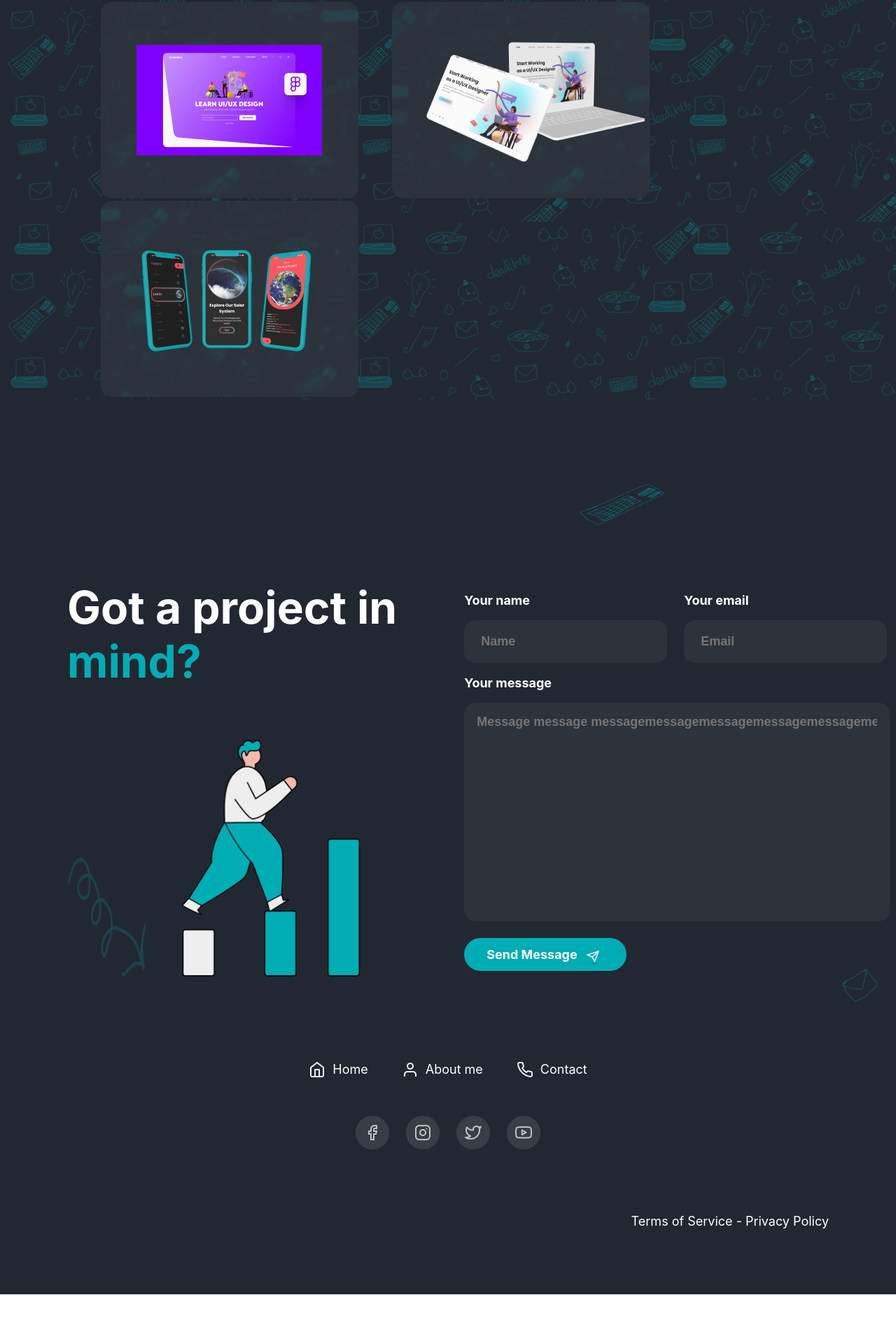
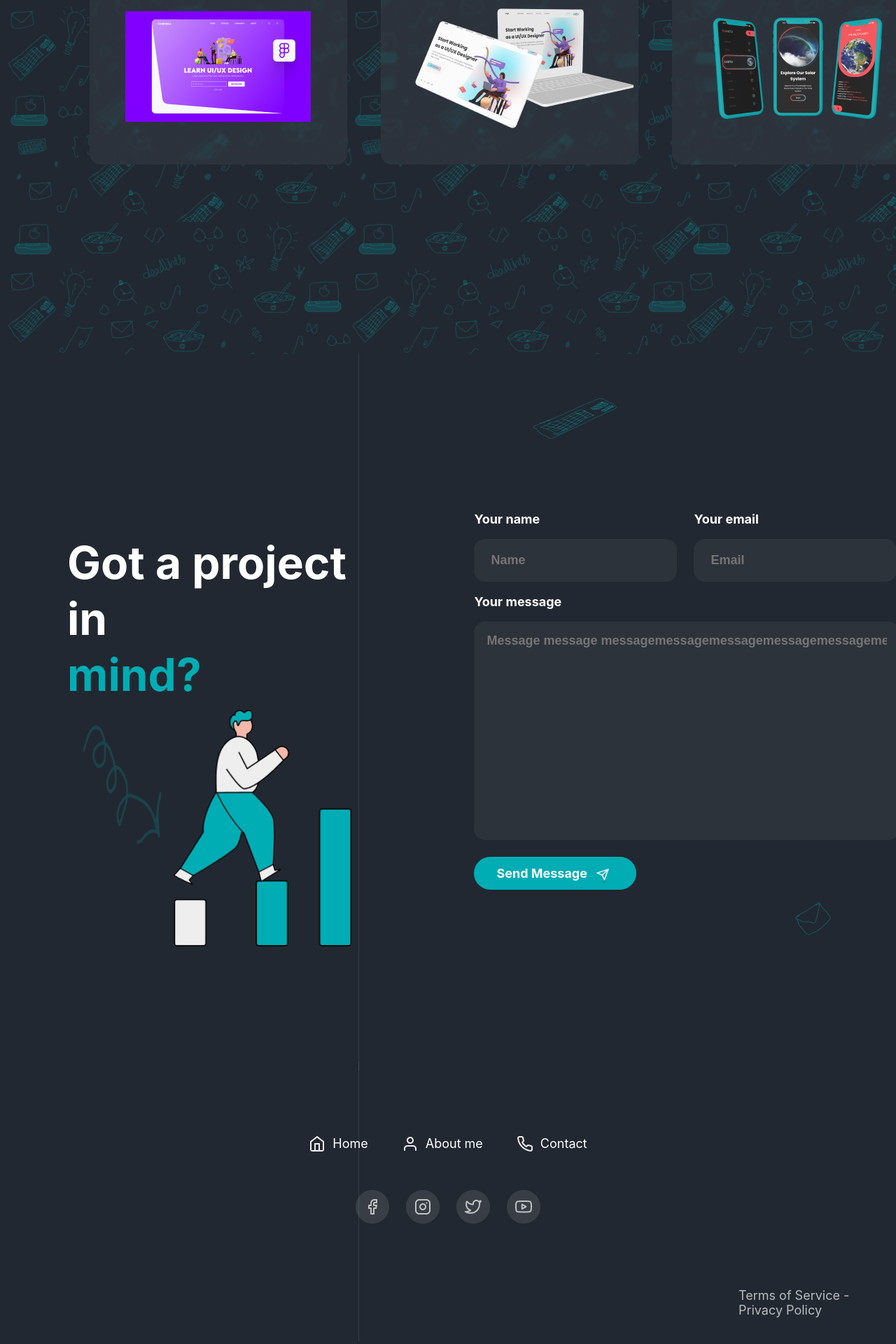
Before and after one commit to ngock2k/ngoc-portfolio, a React (Create React App) app: page / in a window 1280 px wide. Shown: the part 2485-4405 px from the top of the page at 70% size. Before the commit the page ends 4334 px from the top, so only its background shows below. Built offline with nearby package versions, Linux system fonts and the light colour scheme.

Commit message:
Complete fixing Footer, Myrecentwork file and a part of Gotaproject file

```diff
--- a/src/Footer.js
+++ b/src/Footer.js
@@ -3,15 +3,25 @@ export const Footer = () => {
         <div style={{
             display:'flex',
             backgroundColor:'#222831',
-            height:350,
-            width:'100%',
-            paddingTop:100,
+            height:420,
             flexDirection:'column',
             justifyContent:'center'
         }}>
+            <div style={{
+                position:'absolute',
+                paddingLeft:512
+            }}>
+                <img src="images/Line 2.png"
+                style={{
+                width:0.5,
+                height:400,
+                }} />
+            </div>
            <div style={{
             display:'flex',
-            justifyContent:'center'
+            justifyContent:'center',
+            // backgroundColor:'red',
+            paddingTop:100
            }}>
             {[
                 {
@@ -55,7 +65,10 @@ export const Footer = () => {
              <div  style={{
             display:'flex',
             justifyContent:'center',
-            marginTop:38}}>
+            marginTop:38,
+            // backgroundColor:'yellow',
+
+            }}>
             {[
                 "images/facebook.png",
                 "images/insta.png",
@@ -73,24 +86,19 @@ export const Footer = () => {
                     )
                 })}
                 </div>
-                <div style={{
-                    display:'flex',
-                    // backgroundColor:'red',
-                    paddingTop:44,
-                    justifyContent:'end',
-                    flex:1
-                }}>
                 <p style={{
-                    color:'white',
+                    color:'#EEEEEEBF',
                     font:'Poppins',
                     fontWeight:400,
                     fontSize:18,
-                    marginTop:48,
-                    marginRight:96
+                    marginTop:92,
+                    marginBottom:48,
+                    marginLeft:1055,
+                    // backgroundColor:'red',
                 }}>
                     Terms of Service - Privacy Policy
                 </p>
-                </div>
+
 
         </div>
     )
--- a/src/Gotaproject.js
+++ b/src/Gotaproject.js
@@ -2,33 +2,22 @@ export const Gotaproject = () => {
     return (
         <div style={{
             display: 'flex',
-            // height: '100VH',
             backgroundColor: '#222831',
             flexDirection: 'row',
-            // paddingLeft: 96,
+            paddingLeft: 96,
             // paddingTop: 258,
         }}>
             <div style={{
-                position: 'absolute',
-                paddingTop: 118,
-                paddingLeft: 820
-            }}>
-                <img src="images/keyboard.png"
-                    style={{ height: 64, width: 140 }} />
-            </div>
-            <div style={{
-                position: "absolute",
-                paddingTop: 812,
-                paddingLeft: 1200
-            }}>
-                <img src="images/mail.png"
-                    style={{ width: 58, height: 50 }} />
+                position:'absolute',
+                paddingLeft:416
+        }}>
+                <img src="images/Line 2.png"
+                style={{width:0.5,height:1024}} />
             </div>
             <div style={{
                 display: 'flex',
                 flexDirection: 'column',
-                paddingLeft: 96,
-                paddingTop: 258
+                paddingTop: 258,
                 //   backgroundColor:'yellow'
             }}>
                 <p style={{
@@ -37,7 +26,8 @@ export const Gotaproject = () => {
                     fontSize: 64,
                     fontWeight: 700,
                     marginTop: 0,
-                    // backgroundColor:'red'
+                    marginBottom:0,
+                    lineHeight:'80px',
                 }}>
                     Got a project in
                     <span style={{
@@ -47,20 +37,23 @@ export const Gotaproject = () => {
                         mind?
                     </span>
                 </p>
-                <div >
+                <div style={{
+                    display:'flex',
+                    }}>
                     <img
                         src="images/Vector 186 (1).png"
-                        style={{ height: 170, width: 113 }}
+                        style={{
+                            height: 170,
+                             width: 113,
+                            marginTop:32,
+                        marginLeft:22 }}
                     />
                     <img
                         src="images/Group 2372.png"
                         style={{
-                            // display: 'flex',
                             height: 348,
                             width: 256,
-                            // backgroundColor: 'red',
-                            marginLeft: 50,
-                            // objectFit: 'contain'
+                            marginLeft: 16.44,
                         }}
                     />
                 </div>
@@ -72,12 +65,19 @@ export const Gotaproject = () => {
                 display: 'flex',
                 flexDirection: 'column',
                 font: 'Poppins',
-                paddingLeft: 232,
-                paddingLeft: 96,
-                paddingTop: 258
+                // backgroundColor:'red',
+                paddingLeft: 174,
+                paddingTop: 60
             }}>
+                 <img src="images/keyboard.png"
+                    style={{
+                        height: 63.5,
+                        width: 139.2,
+                        paddingLeft:76,
+                          }} />
                 <div style={{
                     display: 'flex',
+                    marginTop:83,
 
                 }}>
                     <div>
@@ -91,10 +91,10 @@ export const Gotaproject = () => {
                                 color: '#EEEEEE80',
                                 backgroundColor: '#393E4680',
                                 borderRadius: 16,
+                                fontSize: 18,
+                                fontWeight: 700,
                                 width: 264,
                                 height: 59,
-                                fontSize: 18,
-                                fontWeight: 700,
                                 border: 0,
                                 paddingLeft: 24
                             }} />
@@ -180,6 +180,14 @@ export const Gotaproject = () => {
                             marginTop: 10,
                         }} />
                 </div>
+                <img src="images/mail.png"
+                    style={{
+                        width: 58,
+                        height: 50,
+                        paddingTop:17,
+                        paddingLeft:456,
+                        marginBottom:170
+                         }} />
             </div>
         </div>
     )
--- a/src/MyRecentWork.js
+++ b/src/MyRecentWork.js
@@ -1,16 +1,20 @@
 export const MyRecentWork = () => {
     return (
         <div style={{
-            // height: "100vh",
-            backgroundImage: `URL('images/Projects Page (2).png')`
-            ,paddingLeft: 120
+            display:'flex',
+            flexDirection:'column',
+            backgroundImage: `URL('images/Projects Page (2).png')`,
+            paddingLeft: 104,
+            fontWeight:700,
+            font:'Poppins',
             }}>
 
            <p style={ {color:'white',
-        font:'Poppins',
         fontSize: 64,
-        fontWeight:700,
         paddingTop: 100,
+        // backgroundColor:'white',
+        marginBottom:16,
+        marginLeft:16
         } }>
             My recent
             <span style={{ color: '#00ADB5'}}>
@@ -19,11 +23,11 @@ export const MyRecentWork = () => {
            </p>
            <div style={{
             display:'flex',
-            font:'Poppins',
-            fontWeight:700,
             fontSize: 18,
             color: 'white',
-            paddingBottom:48
+            marginBottom:48,
+            marginLeft:0
+            // backgroundColor:'red'
             }}>
 
            {["All","UI","UX","Web Design"].map(item => {
@@ -50,6 +54,11 @@ export const MyRecentWork = () => {
              })}
 
            </div>
+           <div style={{
+            display:'flex',
+            // backgroundColor:'yellow',
+            marginBottom:271
+           }}>
            {["images/Frame10.png","images/Frame11.png","images/Frame10(1).png"].map(item => {
             return(
                 <img src={item}
@@ -59,6 +68,7 @@ export const MyRecentWork = () => {
              height: 280}} />
             )
            })}
+           </div>
 
 
 
```
